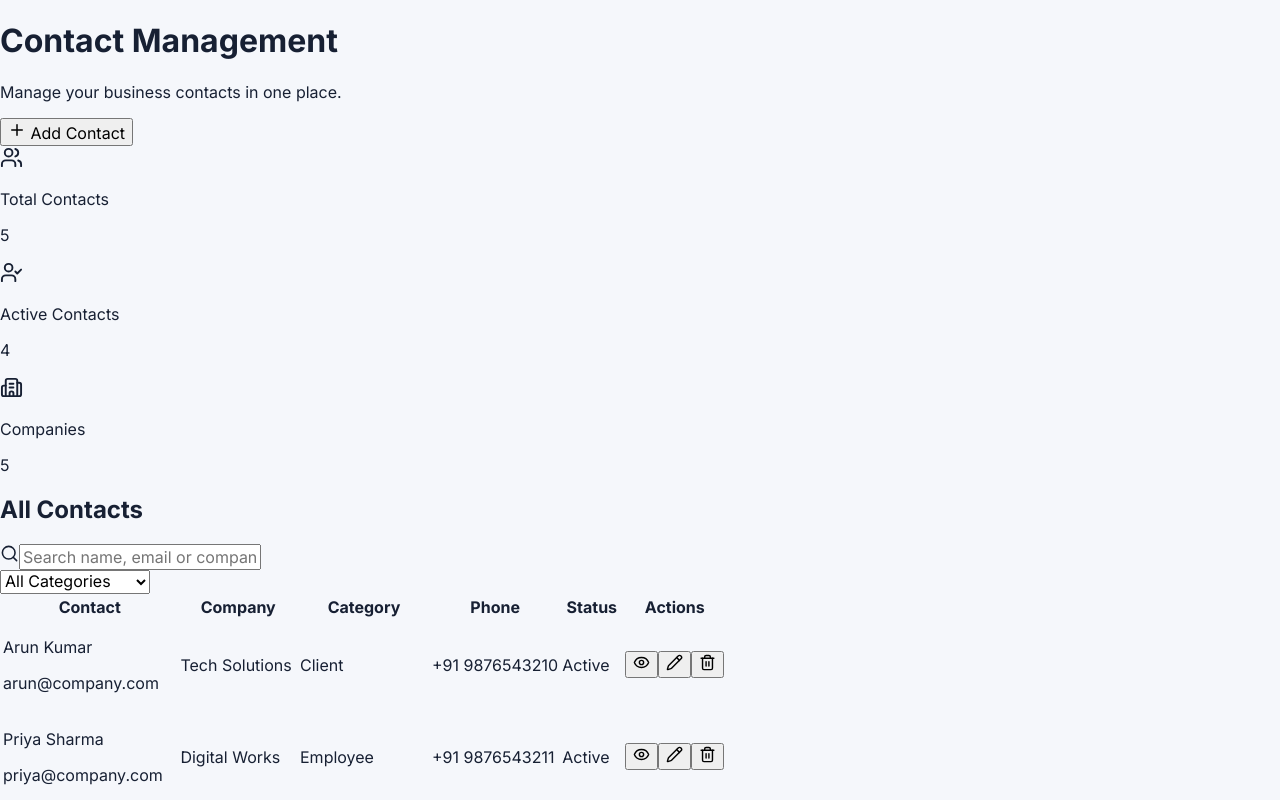
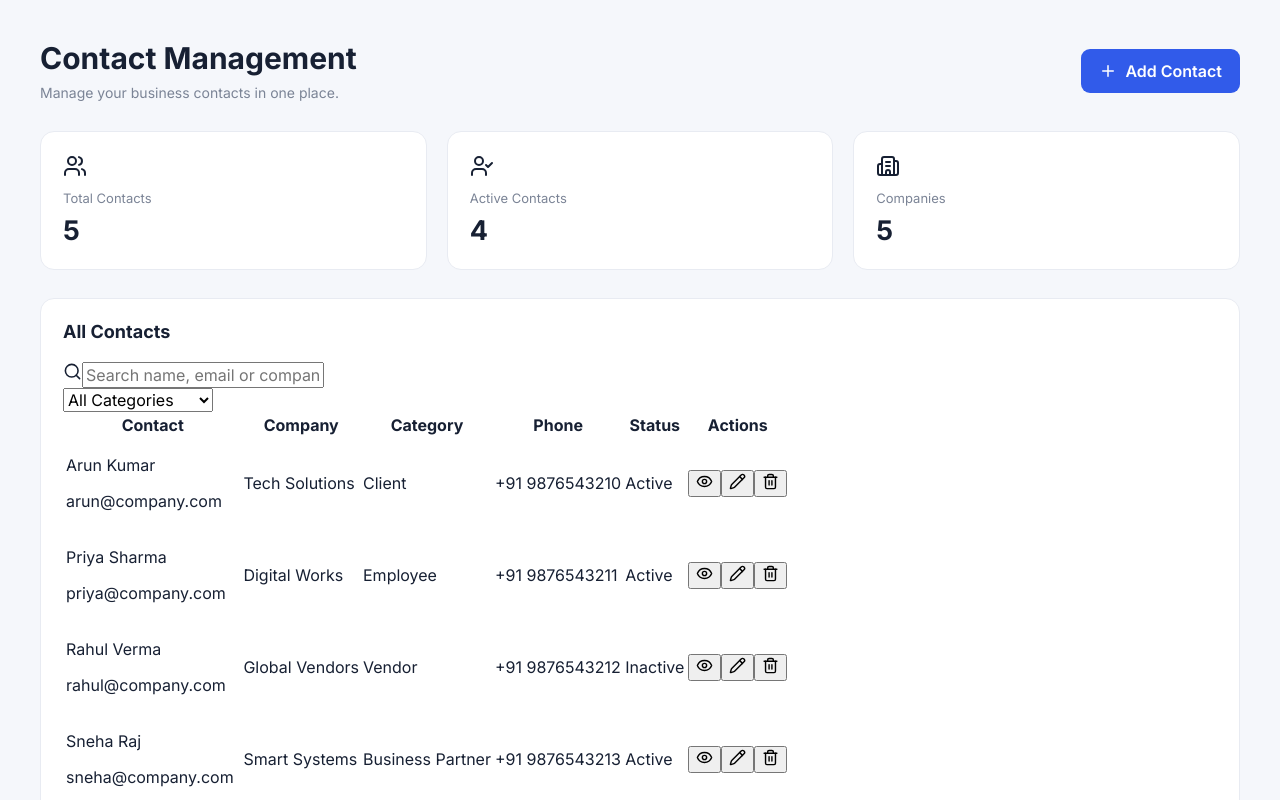
Before and after one commit to Sakthivel-cybersec/ConnectHub, a React app in the folder frontend/: page / in a window 1280 px wide. Shown: the top 800 px of the page. Built offline with nearby package versions, Linux system fonts and the light colour scheme; the HTML template or start-up script is replaced by a standard one.

Commit message:
Integrate styled contact dashboard

```diff
--- a/frontend/src/pages/Contacts.jsx
+++ b/frontend/src/pages/Contacts.jsx
@@ -1,3 +1,4 @@
+
 import { useMemo, useState } from "react";
 import { Plus, Users, UserCheck, Building2 } from "lucide-react";
 import { initialContacts } from "../data/contactData";
@@ -17,7 +18,7 @@ export default function Contacts() {
   const filtered = useMemo(() => contacts.filter(contact => {
     const term = search.toLowerCase();
     const matches = [contact.name, contact.email, contact.company, contact.phone]
-      .some(value => value.toLowerCase().includes(term));
+      .some(value => String(value ?? "").toLowerCase().includes(term));
 
     return matches && (category === "All" || contact.category === category);
   }), [contacts, search, category]);
@@ -48,7 +49,7 @@ export default function Contacts() {
   ];
 
   return (
-    <main className="min-h-screen bg-gray-50 p-5 sm:p-8">
+    <main className="contacts-page">
       {page === "add" && (
         <AddContact onAdd={addContact} onCancel={() => setPage("list")} />
       )}
@@ -66,35 +67,30 @@ export default function Contacts() {
       )}
 
       {page === "list" && (
-        <div className="mx-auto max-w-7xl space-y-7">
-          <div className="flex flex-wrap items-center justify-between gap-4">
+        <>
+          <header className="contacts-header">
             <div>
-              <h1 className="text-3xl font-bold text-gray-900">Contact Management</h1>
-              <p className="mt-1 text-gray-500">Manage your business contacts in one place.</p>
+              <h1>Contact Management</h1>
+              <p>Manage your business contacts in one place.</p>
             </div>
 
-            <button onClick={() => setPage("add")}
-              className="flex items-center gap-2 rounded-xl bg-blue-600 px-5 py-3 text-white">
+            <button className="primary-btn" onClick={() => setPage("add")}>
               <Plus size={18} /> Add Contact
             </button>
-          </div>
+          </header>
 
-          <div className="grid gap-4 sm:grid-cols-3">
+          <section className="stats-grid">
             {stats.map(({ label, value, Icon }) => (
-              <div key={label} className="flex items-center gap-4 rounded-2xl border bg-white p-5">
-                <div className="rounded-xl bg-blue-50 p-3 text-blue-600">
-                  <Icon size={23} />
-                </div>
-                <div>
-                  <p className="text-sm text-gray-500">{label}</p>
-                  <p className="text-2xl font-bold">{value}</p>
-                </div>
-              </div>
+              <article key={label} className="stat-card">
+                <Icon size={24} />
+                <p>{label}</p>
+                <h2>{value}</h2>
+              </article>
             ))}
-          </div>
+          </section>
 
-          <section className="rounded-2xl border bg-white p-5">
-            <h2 className="mb-5 text-lg font-semibold">All Contacts</h2>
+          <section className="contact-section">
+            <h2>All Contacts</h2>
 
             <ContactSearch
               search={search}
@@ -105,12 +101,18 @@ export default function Contacts() {
 
             <ContactTable
               contacts={filtered}
-              onView={contact => { setSelected(contact); setPage("details"); }}
-              onEdit={contact => { setSelected(contact); setPage("edit"); }}
+              onView={contact => {
+                setSelected(contact);
+                setPage("details");
+              }}
+              onEdit={contact => {
+                setSelected(contact);
+                setPage("edit");
+              }}
               onDelete={deleteContact}
             />
           </section>
-        </div>
+        </>
       )}
     </main>
   );
```
